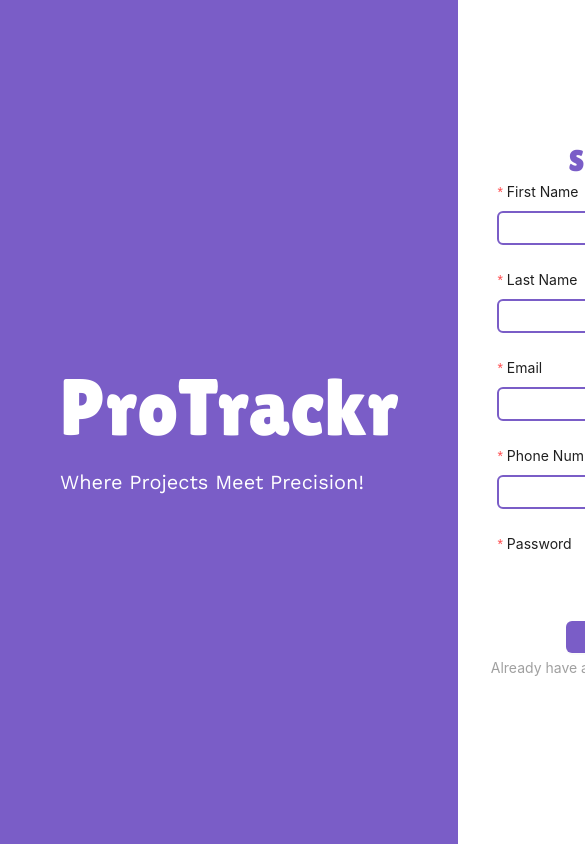
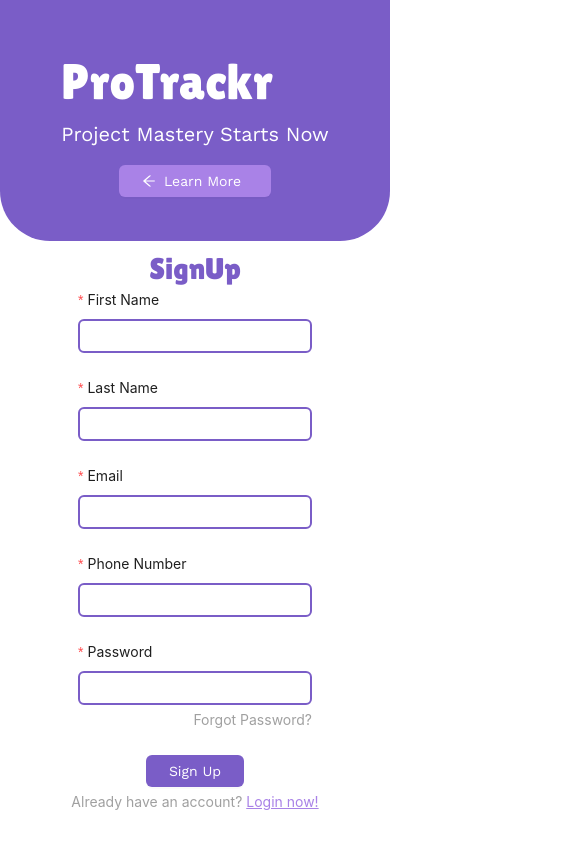
Before and after one commit to Jess-Zino/protrackr, a React (Vite) app: page /signup in a window 390 px wide. Shown: the top 844 px of the page, 585 px wide, since content can reach past the window. Built offline with nearby package versions, Linux system fonts and the light colour scheme.

Commit message:
Authentication Pages - Light mode Responsive

```diff
--- a/package.json
+++ b/package.json
@@ -10,6 +10,7 @@
     "preview": "vite preview"
   },
   "dependencies": {
+    "@ant-design/icons": "^5.3.1",
     "@chakra-ui/react": "^2.8.2",
     "@emotion/react": "^11.11.4",
     "@emotion/styled": "^11.11.0",
@@ -29,6 +30,8 @@
     "eslint-plugin-react": "^7.33.2",
     "eslint-plugin-react-hooks": "^4.6.0",
     "eslint-plugin-react-refresh": "^0.4.5",
+    "less": "^4.2.0",
+    "less-loader": "^12.2.0",
     "postcss": "^8.4.35",
     "tailwindcss": "^3.4.1",
     "vite": "^5.1.4"
--- a/src/App.css
+++ b/src/App.css
@@ -23,3 +23,14 @@ body{
   color: #333;
   font-family: "work sans";
 }
+
+
+.custom-button-hover:hover {
+  background-color: #A982E7 !important;
+color:white !important
+}
+
+.custom-button:hover {
+  background-color: white!important;
+color:#A982E7 !important
+}
--- a/src/Components/Navbar.jsx
+++ b/src/Components/Navbar.jsx
@@ -24,7 +24,7 @@ const Navbar = () => {
           <li><a href='#contact'>Contact Us</a></li>
 
         </ul>
-        <Link to="/login"><Button className="bg-[#7A5DC7] text-[#fff] body-font border-none" >Login</Button></Link>
+        <Link to="/login"><Button className="bg-[#7A5DC7] text-[#fff] body-font border-none custom-button-hover" >Login</Button></Link>
       </nav>
       <div className={`menu-icon ${isOpen ? 'open' : ''}`} onClick={toggleMenu}>
         <div className="bar"></div>
--- a/src/Pages/Authentication/Login.jsx
+++ b/src/Pages/Authentication/Login.jsx
@@ -1,11 +1,15 @@
 import {Form, Input, Button} from 'antd'
+import {ArrowLeftOutlined} from '@ant-design/icons'
 import { Link } from 'react-router-dom'
 const Login = () => {
   return (
-    <div className="flex flex-row w-[100vw] h-[100vh] ">
-    <div className="flex flex-col items-start justify-center flex-[.7] bg-[#7A5DC7]  px-[60px] ">
-        <h1 className="main-font text-[80px] text-white"> ProTrackr</h1>
+    <div className="flex flex-row w-[100vw] h-[100vh] phone:flex-col tablet:flex-col ">
+    <div className="flex flex-col items-start justify-center flex-[.7] bg-[#7A5DC7]  px-[60px]  phone:flex-[.6] tablet:flex-[.5] phone:x-auto tablet:x-auto  tablet:items-center phone:items-center gap-4 tablet:rounded-bl-[100px] phone:rounded-bl-[50px] tablet:rounded-br-[100px] phone:rounded-br-[50px]">
+        <div>
+        <h1 className="main-font text-[80px] text-white tablet:text-[80px] phone:text-[50px]   "> ProTrackr</h1>
         <p className="body-font text-[20px] text-white">Project Mastery Starts Now</p>
+        </div>
+        <Link to="/"><Button className='body-font bg-[#A982E7] text-white border-none flex flex-row items-center justify-center pr-[30px] custom-button'> <ArrowLeftOutlined />Learn More</Button></Link>
     </div>
     <div className="flex-[1] flex flex-col items-center justify-center">
         <h1 className=" main-font text-4xl text-[#7A5DC7] tablet:text-[40px] phone:text-[30px] tablet:text-center phone:text-center">Login</h1>
@@ -20,23 +24,23 @@ const Login = () => {
                 <Input className=' w-[25vw] body-font border-[#7A5DC7] border-2 tablet:w-[40vw] phone:w-[60vw]'></Input>
             </Form.Item>
             <Form.Item
-            className='flex flex-col '
+            className=''
             label="Password"
             name="password"
-            rules={[{ type: 'password', required: true, message: 'Cannot be leftt blank'}]}
+            rules={[{  required: true, message: 'Please input a valid email!'}]}
             >
-                <div className='flex flex-col gap-1 '>
-                <Input type="password" className=' w-[25vw] body-font border-[#7A5DC7] border-2 tablet:w-[40vw] phone:w-[60vw]'></Input>
+                <div className='flex flex-col gap-1 phone:flex-col'>
+                <Input   type="password" className=' w-[25vw] body-font border-[#7A5DC7] border-2 tablet:w-[40vw] phone:w-[60vw]'></Input>
                 <Link className='text-right text-[#33333377] hover:text-[#7A5DC7]'>Forgot Password?</Link>
                 </div>
             </Form.Item>
 
             <Form.Item>
                 <div className='flex flex-col gap-1 items-center'>
-          <Button className='  hover:bg-[#A982E7] w-[25vw] body-font bg-[#7A5DC7] text-white border-none'
+          <Button className=' custom-button-hover hover:bg-[#A982E7] w-[25vw] body-font bg-[#7A5DC7] text-white border-none tablet:w-[40vw] phone:w-[60vw]'
             htmlType="submit"
           >
-            Log in
+            Login
           </Button>
           <p className='text-center'>
             <span className='text-center text-[#33333377]'>Don’t have an account? <Link to="/signup" className="text-[#A982E7] underline hover:text-[#7A5DC7]">Create one now!</Link></span>
--- a/src/Pages/Authentication/SignUp.jsx
+++ b/src/Pages/Authentication/SignUp.jsx
@@ -1,12 +1,19 @@
 import { Link } from "react-router-dom"
 import {Form, Input, Button} from 'antd'
+import {ArrowLeftOutlined} from '@ant-design/icons'
+
 const SignUp = () => {
   return (
-    <div className="flex flex-row w-[100vw] h-[100vh] ">
-    <div className="flex flex-col items-start justify-center flex-[.7] bg-[#7A5DC7]  px-[60px] ">
-        <h1 className="main-font text-[80px] text-white"> ProTrackr</h1>
-        <p className="body-font text-[20px] text-white">Where Projects Meet Precision!</p>
+
+    <div className="flex flex-row w-[100vw] h-[100vh] phone:flex-col tablet:flex-col ">
+    <div className="flex flex-col items-start justify-center flex-[.7] bg-[#7A5DC7]  px-[60px]  phone:flex-[.4] tablet:flex-[.5] phone:x-auto tablet:x-auto  tablet:items-center phone:items-center gap-4 tablet:rounded-bl-[100px] phone:rounded-bl-[50px] tablet:rounded-br-[100px] phone:rounded-br-[50px]">
+        <div>
+        <h1 className="main-font text-[80px] text-white tablet:text-[80px] phone:text-[50px]   "> ProTrackr</h1>
+        <p className="body-font text-[20px] text-white">Project Mastery Starts Now</p>
+        </div>
+        <Link to="/"><Button className='body-font bg-[#A982E7] text-white border-none flex flex-row items-center justify-center pr-[30px] custom-button'> <ArrowLeftOutlined />Learn More</Button></Link>
     </div>
+
     <div className="flex-[1] flex flex-col items-center justify-center">
         <h1 className=" main-font text-4xl text-[#7A5DC7] tablet:text-[40px] phone:text-[30px] tablet:text-center phone:text-center">SignUp</h1>
         <Form className='body-font flex flex-col tablet:justify-center phone:justify-center tablet:items-center phone:items-center tablet:w-[80vw] phone:w-[80vw]  tablet:mx-auto phone:mx-auto gap-[0]'
@@ -53,15 +60,16 @@ const SignUp = () => {
       >
         <Input className=' body-font border-[#7A5DC7] border-2 tablet:w-[40vw] phone:w-[60vw]' />
       </Form.Item>
-            <Form.Item
-            className='flex flex-col '
+      <Form.Item
+            className=''
             label="Password"
             name="password"
-            rules={[{ type: 'password', required: true, message: 'Cannot be leftt blank'}]}
+            rules={[{  required: true, message: 'Please input a valid email!'}]}
             >
-
-                <Input type="password" className=' w-[25vw] body-font border-[#7A5DC7] border-2 tablet:w-[40vw] phone:w-[60vw]'></Input>
-
+                <div className='flex flex-col gap-1 phone:flex-col'>
+                <Input   type="password" className=' w-[25vw] body-font border-[#7A5DC7] border-2 tablet:w-[40vw] phone:w-[60vw]'></Input>
+                <Link className='text-right text-[#33333377] hover:text-[#7A5DC7]'>Forgot Password?</Link>
+                </div>
             </Form.Item>
 
             <Form.Item>
@@ -69,7 +77,7 @@ const SignUp = () => {
           <Button className='  hover:bg-[#A982E7] w-[25vw] body-font bg-[#7A5DC7] text-white border-none'
             htmlType="submit"
           >
-            Log in
+            Sign Up
           </Button>
           <p className='text-center'>
             <span className='text-center text-[#33333377]'>Already have an account? <Link to="/login" className="text-[#A982E7] underline hover:text-[#7A5DC7]">Login now!</Link></span>
--- a/src/Pages/LandingPage/LandingPage.jsx
+++ b/src/Pages/LandingPage/LandingPage.jsx
@@ -30,8 +30,8 @@ const LandingPage = () => {
             <h1 className='main-font text-[56px] text-white tablet:text-[40px] phone:text-[25px] ' >Unleash Productivity:<br/> Our Ultimate Project Partner</h1>
             <p className='body-font text-white '>Lorem ipsum dolor sit amet consectetur adipisicing elit. Aliquam illum, repellendus aperiam suscipit aliquid.</p>
             <div className='flex gap-3 body-font tablet:justify-center phone:justify-center'>
-            <Button className='body-font bg-[#A982E7] text-white border-none'>Learn More</Button>
-            <Button className='body-font text-[#7A5DC7] bg-white border-none'><Link to="/signup">Sign Up Now</Link></Button>
+            <Button className='body-font bg-[#A982E7] text-white border-none custom-button'>Learn More</Button>
+            <Button className='body-font text-[#7A5DC7] bg-white border-none custom-button-hover'><Link to="/signup">Sign Up Now</Link></Button>
             </div>
         </div>
         <div className='right flex-[1.8]'>
--- /dev/null
+++ b/src/theme.less
@@ -0,0 +1,4 @@
+@import 'antd/dist/antd.less';
+
+// Override primary color
+@primary-color: #52c41a;
```
Also changed, not shown: 1 other file (tests, documents, lock files or other folders).
